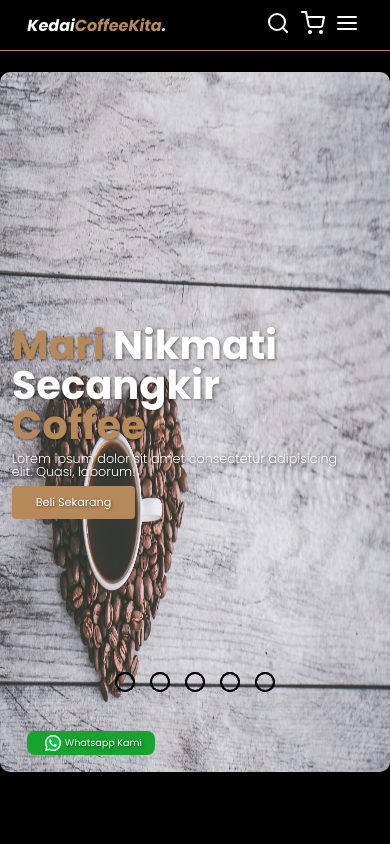
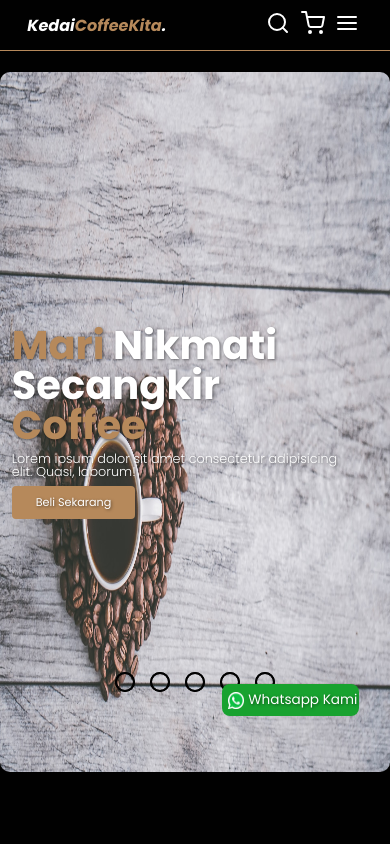
Before and after one commit to aburijaldev/kedaicoffee, a plain HTML site: page index.html in a window 390 px wide. Shown: the top 844 px of the page. Drawn offline with nearby package versions, Linux system fonts and the light colour scheme.

Commit message:
ubah layout wa

```diff
--- a/css/style.css
+++ b/css/style.css
@@ -140,15 +140,16 @@ body {
   color: #b6895b;
 }
 .navbar .widget {
-  height: 3rem;
+  height: 4rem;
   width: 16rem;
   background-color: #18a22f;
   border-radius: 1rem;
   position: fixed;
-  margin-bottom: -170vh;
+  margin-left: 70%;
+  margin-bottom: -160vh;
 }
 .navbar .widget a {
-  font-size: 1.2rem;
+  font-size: 1.4rem;
   cursor: pointer;
   height: 100%;
   width: 100%;
@@ -160,6 +161,7 @@ body {
 }
 .navbar .widget img {
   padding: 0.5rem;
+  width: 18%;
 }
 /* Hero section */
 .hero {
@@ -665,6 +667,13 @@ footer .credit a {
   .modal-content {
     flex-wrap: wrap;
   }
+  .navbar .widget {
+    margin-left: 50%;
+    width: 35%;
+  }
+  .navbar .widget a {
+    font-size: 1.7rem;
+  }
 }
 
 /* Handphone */
--- a/index.html
+++ b/index.html
@@ -21,14 +21,6 @@
   <body>
     <!-- Navbar start-->
     <nav class="navbar">
-      <div class="widget">
-        <a
-          href="https://api.whatsapp.com/send?phone=6285607604405 & text=Hallo%20Admin...!"
-          class="whatsapp"
-        >
-          <img src="img/wa.png" alt="" class="icon-wa" />Whatsapp Kami</a
-        >
-      </div>
       <a href="#" class="navbar-logo">Kedai<span>CoffeeKita</span>.</a>
       <div class="navbar-nav">
         <a href="#">Home</a>
@@ -78,6 +70,14 @@
         </div>
       </div>
       <!-- Shopping cart end -->
+      <div class="widget">
+        <a
+          href="https://api.whatsapp.com/send?phone=6285607604405 & text=Hallo%20Admin...!"
+          class="whatsapp"
+        >
+          <img src="img/wa.png" alt="" class="icon-wa" />Whatsapp Kami</a
+        >
+      </div>
     </nav>
     <!-- Navbar end -->
 
```
